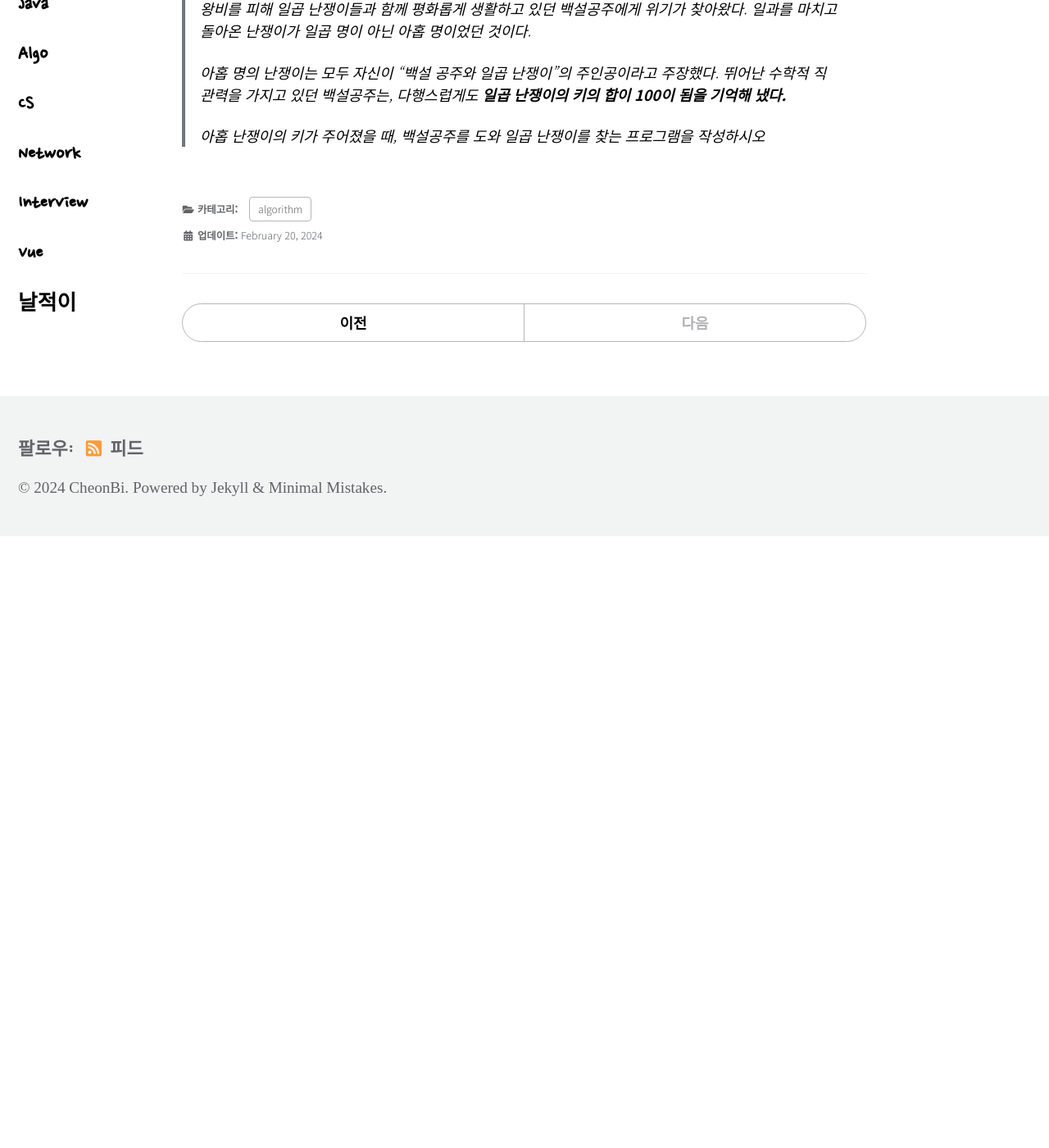
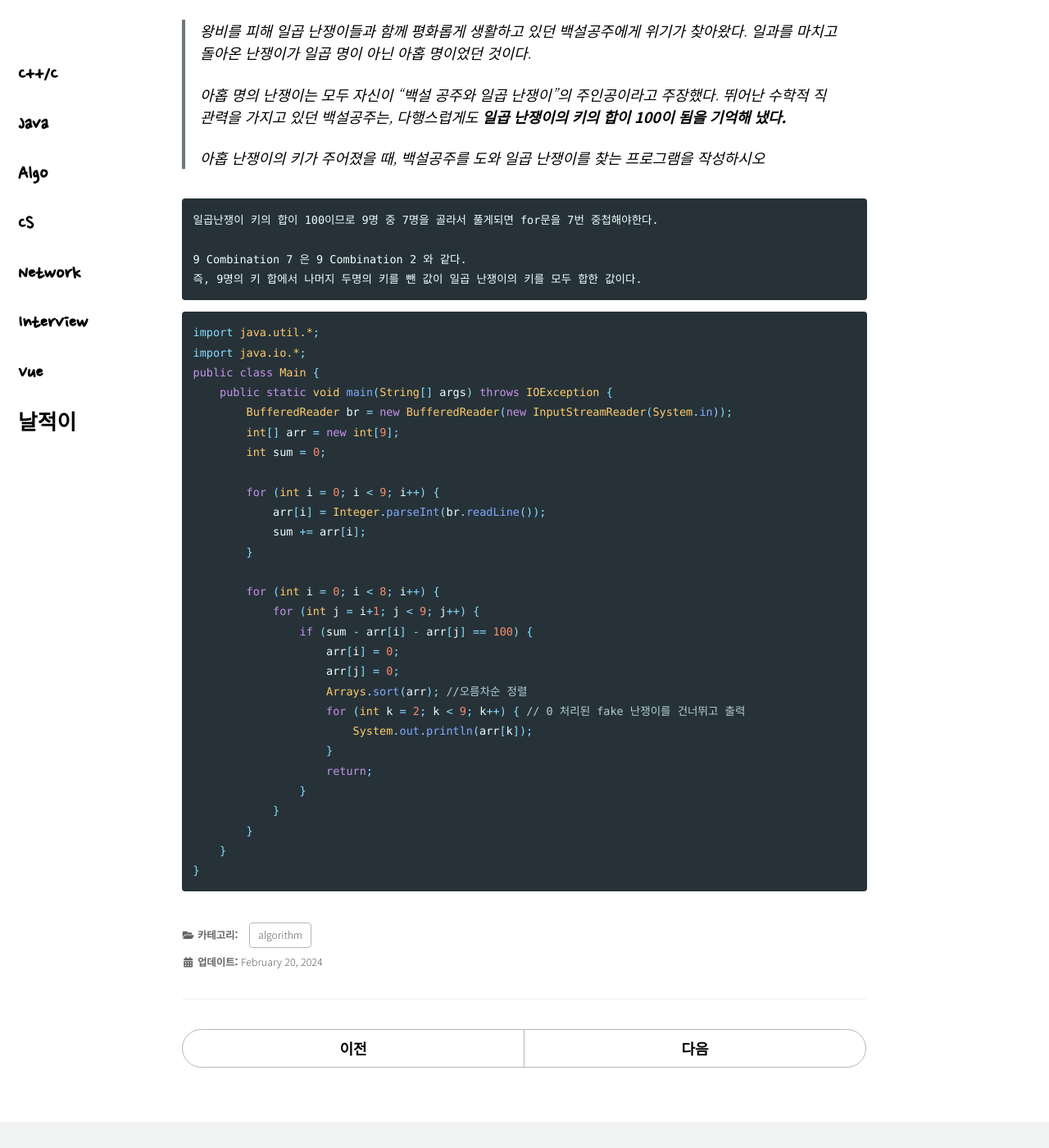
Before and after one commit to CheonBi/cheonbi.github.io, a Jekyll site: the page built from _posts/algo/2024-02-20-brute_force.md, in a window 1280 px wide and 1400 px high, scrolled down 1983 px. Shown: the whole window at 82% size. Built offline with Jekyll 4.4.1, drawn with Linux system fonts in a browser that asks for light colours; cached includes are drawn as plain includes; some web fonts are replaced; before the commit the page ends 2637 px from its top, so only the background shows below that; some of the changed text lies outside the part shown.

Commit message:
update alg catergory

````diff
--- a/_posts/algo/2024-02-20-brute_force.md
+++ b/_posts/algo/2024-02-20-brute_force.md
@@ -86,3 +86,43 @@ https://www.acmicpc.net/problem/2309
 > 아홉 명의 난쟁이는 모두 자신이 "백설 공주와 일곱 난쟁이"의 주인공이라고 주장했다. 뛰어난 수학적 직관력을 가지고 있던 백설공주는, 다행스럽게도 **일곱 난쟁이의 키의 합이 100이 됨을 기억해 냈다.**
 >
 >아홉 난쟁이의 키가 주어졌을 때, 백설공주를 도와 일곱 난쟁이를 찾는 프로그램을 작성하시오
+
+
+```text
+일곱난쟁이 키의 합이 100이므로 9명 중 7명을 골라서 풀게되면 for문을 7번 중첩해야한다.
+
+9 Combination 7 은 9 Combination 2 와 같다.
+즉, 9명의 키 합에서 나머지 두명의 키를 뺀 값이 일곱 난쟁이의 키를 모두 합한 값이다.
+```
+
+
+```java
+import java.util.*;
+import java.io.*;
+public class Main {
+    public static void main(String[] args) throws IOException {
+        BufferedReader br = new BufferedReader(new InputStreamReader(System.in));
+        int[] arr = new int[9];
+        int sum = 0;
+
+        for (int i = 0; i < 9; i++) {
+            arr[i] = Integer.parseInt(br.readLine());
+            sum += arr[i];
+        }
+
+        for (int i = 0; i < 8; i++) {
+            for (int j = i+1; j < 9; j++) {
+                if (sum - arr[i] - arr[j] == 100) {
+                    arr[i] = 0;
+                    arr[j] = 0;
+                    Arrays.sort(arr); //오름차순 정렬
+                    for (int k = 2; k < 9; k++) { // 0 처리된 fake 난쟁이를 건너뛰고 출력
+                        System.out.println(arr[k]);
+                    }
+                    return;
+                }
+            }
+        }
+    }
+}
+```
````
Also changed, not shown: _posts/algo/2024-02-20-greedy.md (added, +15 -0 lines).
